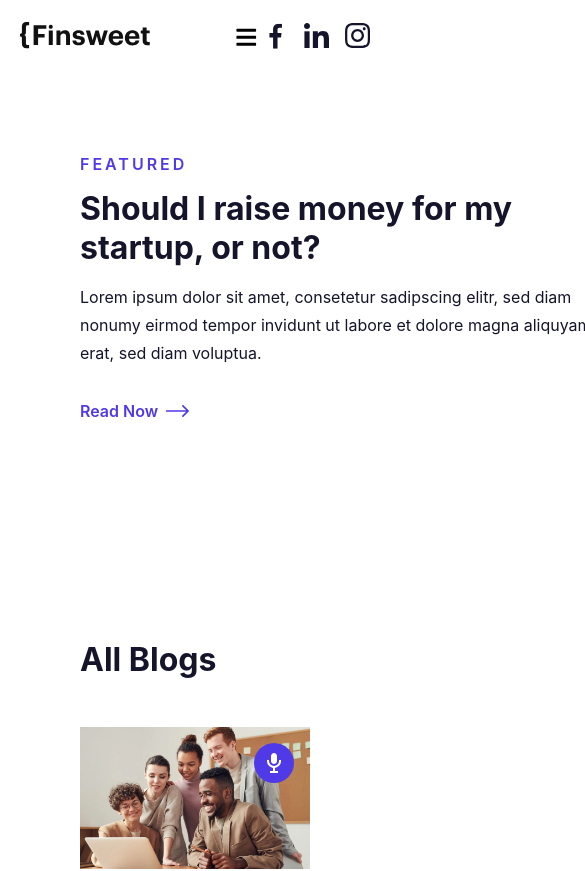
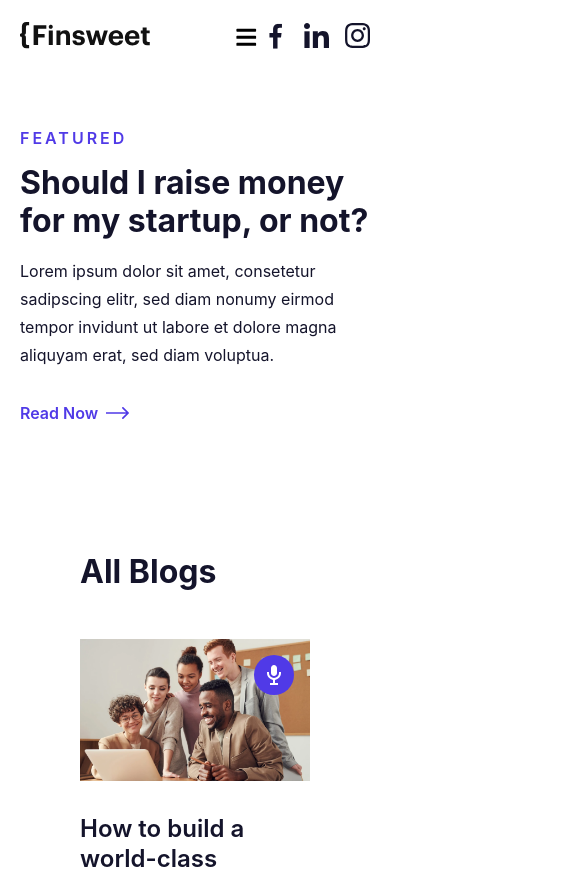
Before and after one commit to Canaga81/podcast, a React (Vite) app: page /blog in a window 390 px wide. Shown: the top 871 px of the page, 585 px wide, since content can reach past the window. Built offline with nearby package versions, Linux system fonts and the light colour scheme.

Commit message:
Blog Responsive

```diff
--- a/src/components/Money/Money.css
+++ b/src/components/Money/Money.css
@@ -1,6 +1,5 @@
 .money {
     padding: 0 8rem;
-    padding-top: 6.4rem;
     padding-bottom: 12.8rem;
 }
 
@@ -8,6 +7,12 @@
     display: flex;
     align-items: center;
     justify-content: space-between;
+    margin-top: 12.8rem;
+}
+
+.money_img {
+    width: 100%;
+    height: 100%;
 }
 
 .money_container-left {
@@ -35,7 +40,7 @@
 }
 
 .money_title_container .money_title {
-    width: 52.2rem;
+    max-width: 52.2rem;
     color: var(--black-color);
     font-family: Inter;
     font-size: 3.2rem;
@@ -45,7 +50,7 @@
 }
 
 .money_title_container .money_desc {
-    width: 52.5rem;
+    max-width: 52.5rem;
     color: var(--black-color);
     font-family: Inter;
     font-size: 1.6rem;
@@ -76,3 +81,25 @@
     gap: 2.4rem;
     opacity: 0.87;
 }
+
+
+@media(max-width: 1280px) {
+
+    .money {
+        padding: 0 2rem;
+        margin-bottom: 12.8rem;
+    }
+
+}
+
+@media(max-width: 840px) {
+
+    .money_container-right {
+        display: none;
+    }
+
+    .money_container-left {
+        margin: 0 auto;
+    }
+
+}
--- a/src/components/Money/Money.jsx
+++ b/src/components/Money/Money.jsx
@@ -27,7 +27,7 @@ const Money = () => {
                     </div>
                 </div>
                 <div className="money_container-right">
-                    <img src={people_image} />
+                    <img className='money_img' src={people_image} />
                 </div>
             </div>
         </section>
```
